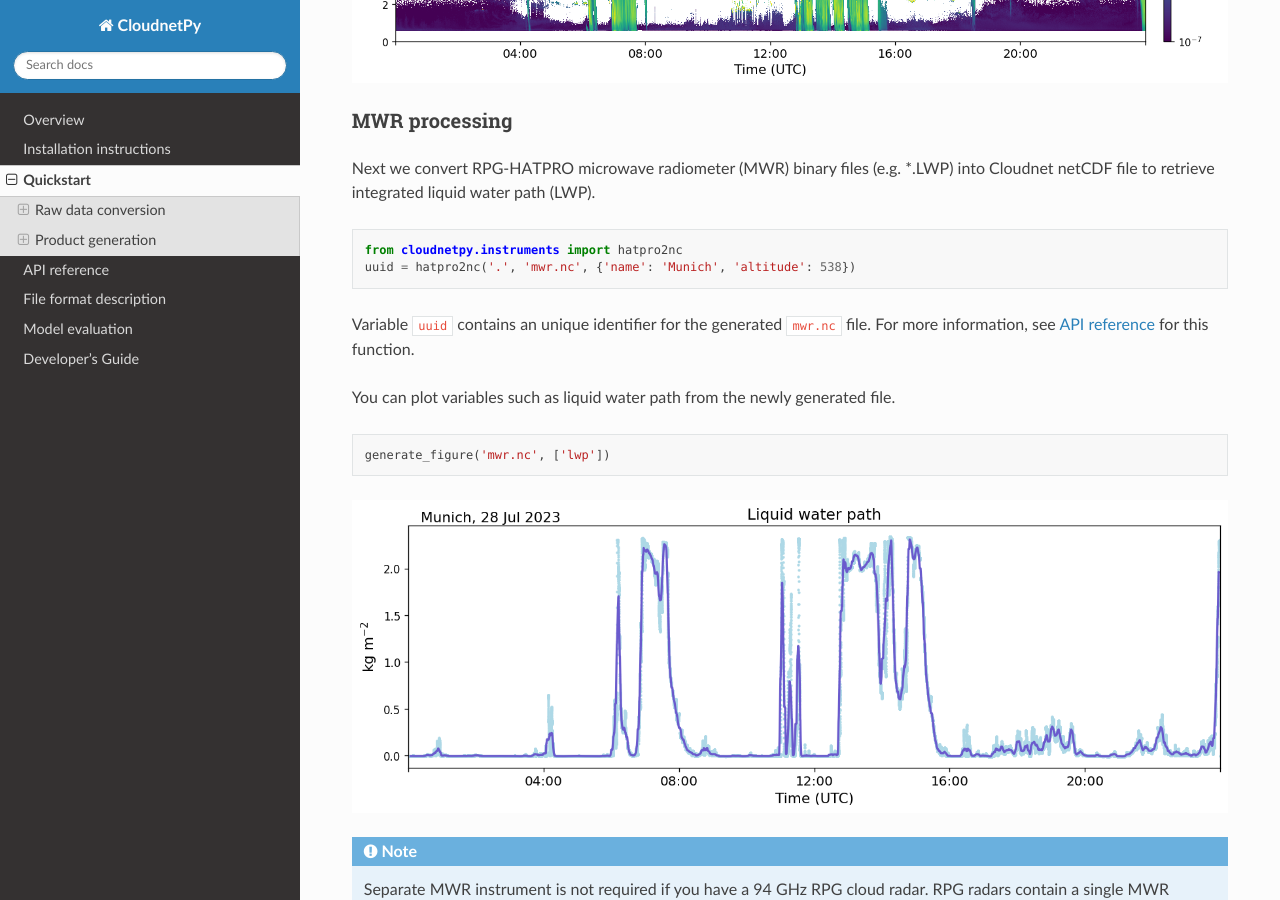
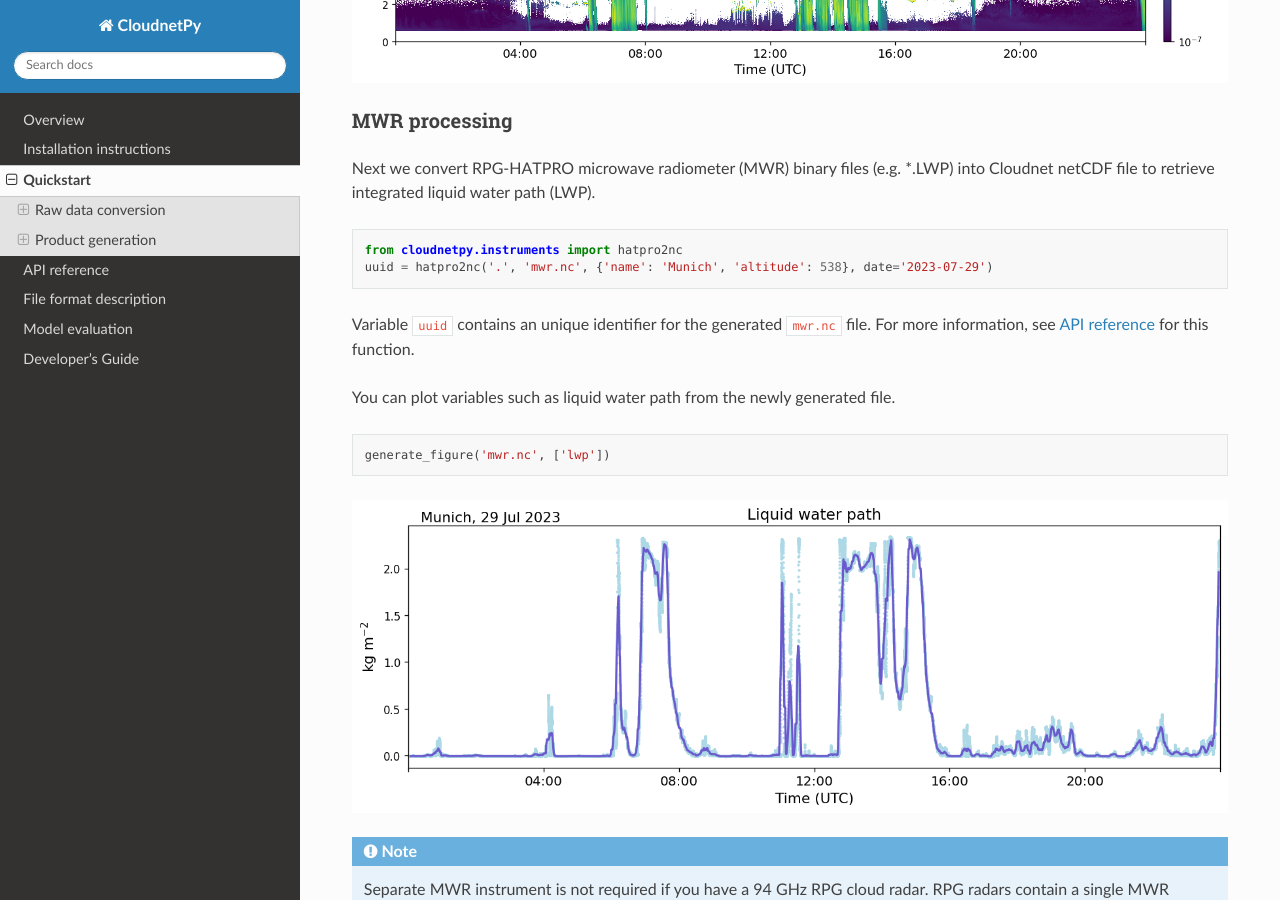
Before and after one commit to actris-cloudnet/cloudnetpy, a Sphinx documentation site: the page built from docs/source/quickstart.rst, in a window 1280 px wide and 900 px high, scrolled down 2009 px. Built offline with Sphinx 7.4.7 and the Read the Docs theme 2.0.0, drawn with Linux system fonts in a browser that asks for light colours; formulas are drawn with MathJax 3.

Commit message:
Add documentation scripts

```diff
--- a/docs/source/quickstart.rst
+++ b/docs/source/quickstart.rst
@@ -83,7 +83,7 @@ netCDF file to retrieve integrated liquid water path (LWP).
 .. code-block:: python
 
     from cloudnetpy.instruments import hatpro2nc
-    uuid = hatpro2nc('.', 'mwr.nc', {'name': 'Munich', 'altitude': 538})
+    uuid = hatpro2nc('.', 'mwr.nc', {'name': 'Munich', 'altitude': 538}, date='2023-07-29')
 
 Variable ``uuid`` contains an unique identifier for the generated ``mwr.nc`` file.
 For more information, see `API reference <api.html#instruments.hatpro2nc>`__ for this function.
```
Also changed, not shown: docs/source/_static/quickstart_classification.png, docs/source/_static/quickstart_lidar.png, docs/source/_static/quickstart_model.png, docs/source/_static/quickstart_mwr.png, docs/source/_static/quickstart_radar.png, 4 other files.
